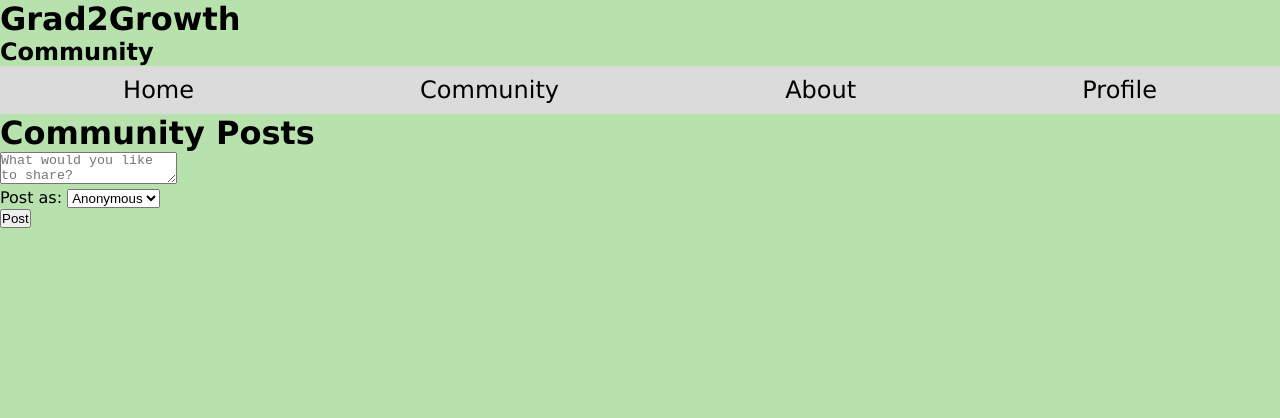
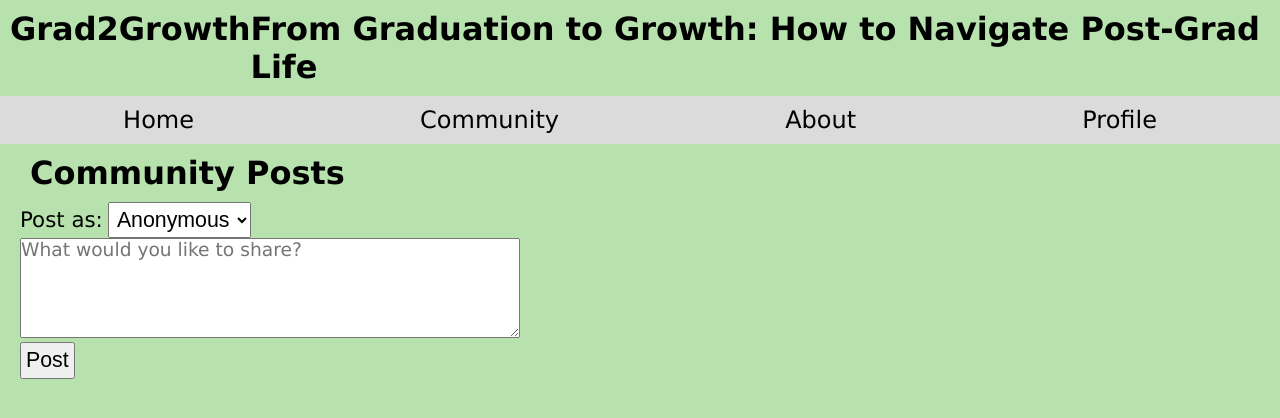
Before and after one commit to tobi2x/morganhacks25, a Flask app: page /community in a window 1280 px wide. Shown: the top 418 px of the page. Run offline with Flask 3, Linux system fonts and the light colour scheme; the visitor is signed in with stand-in values (Sample User, id 1); data that the repository does not hold is empty.

Commit message:
Apply local template updates

```diff
--- a/templates/community.html
+++ b/templates/community.html
@@ -7,9 +7,11 @@
     <link href="{{ url_for('static', filename='styles.css') }}" rel="stylesheet">
 </head>
 <body>
-    <div class="header flex-container">
-        <h1 class="title">Grad2Growth</h1>
-        <h2 class="subheading">Community</h2>
+    <div class="header flex-container" style="padding:10px; flex-direction: row; width: 100%">
+        <div style="display: flex; justify-content: space-between;">
+            <h1>Grad2Growth</h1>
+            <h2 style="font-size: 32px;">From Graduation to Growth: How to Navigate Post-Grad Life</h2>
+        </div>
     </div>
     <div class="nav-bar flex-container">
         <ul>
@@ -19,18 +21,17 @@
             <li><a href="{{ url_for('profile') }}">Profile</a></li>
         </ul>
     </div>
-    <div class="community-container">
-        <h1>Community Posts</h1>
+    <div style="padding-left: 20px;"class="community-container">
+        <h1 style="padding: 10px;">Community Posts</h1>
         <form id="post-form" action="/post" method="POST">
-            <textarea name="content" id="content" placeholder="What would you like to share?" required></textarea><br>
-
-            <label for="post-as">Post as:</label>
-            <select id="post-as" name="post_as" required>
+            <label style="font-size: 16pt;" for="post-as">Post as:</label>
+            <select  style="padding:4px; font-size: 16pt;" id="post-as" name="post_as" required>
                 <option value="anonymous">Anonymous</option>
                 <option value="{{ username }}">{{ username }}</option>
             </select><br>
+            <textarea style="font-size: 14pt; font-family: Verdana, Geneva, Tahoma, sans-serif; height: 100px; width: 500px;" name="content" id="content" placeholder="What would you like to share?" required></textarea><br>
 
-            <button type="submit">Post</button>
+            <button  style="padding: 4px; font-size: 16pt;" type="submit">Post</button>
         </form>
 
         <!-- Username selector dropdown
@@ -59,7 +60,7 @@
         {% endfor %}
     </div> -->
 
-    <div class="posts">
+    <div style="flex-direction: row-reverse; flex-wrap: wrap-reverse; padding: 20px" class="posts flex-container">
         {% for post in posts %}
             <div class="post">
                 <p><strong>
```
Also changed, not shown: other parts of templates/community.html (+3 -3 lines), templates/about.html (+10 -7 lines), templates/auth.html (+19 -8 lines), templates/index.html (+8 -5 lines), templates/profile.html (+13 -6 lines).
